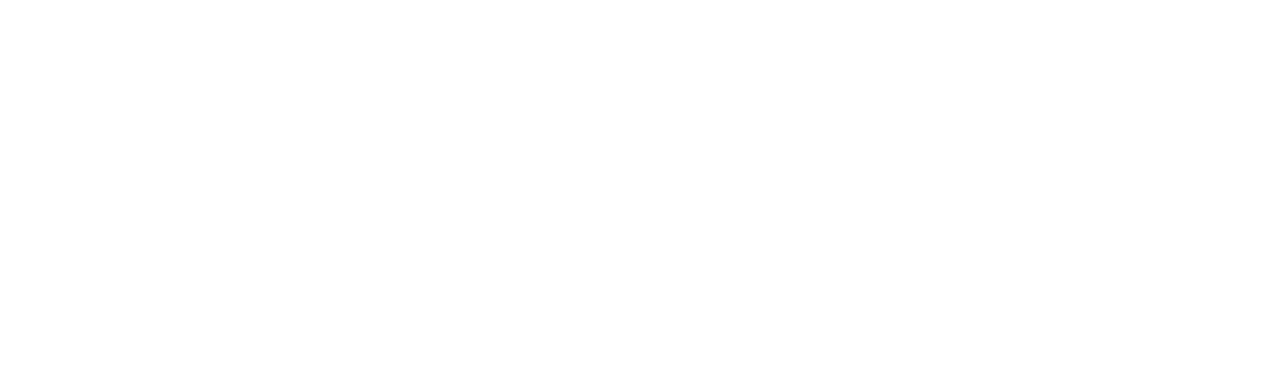
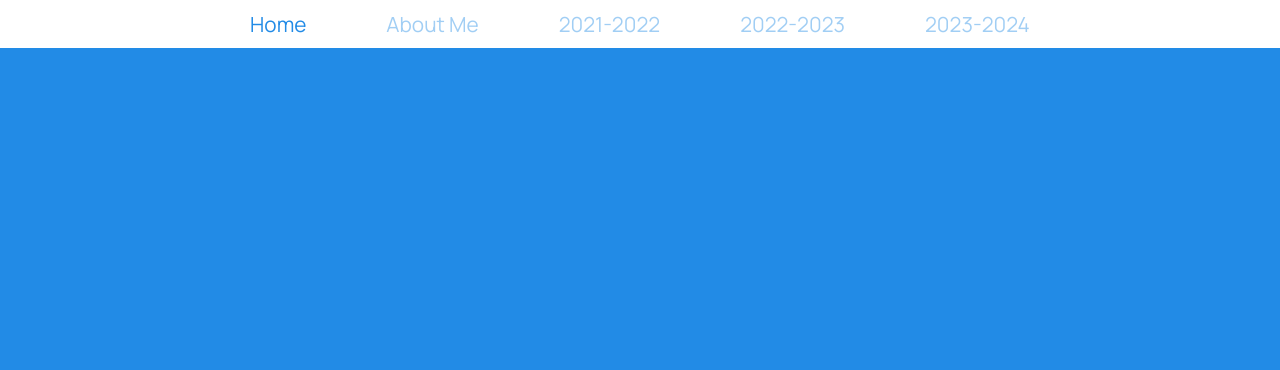
Before and after one commit to BDisciplined/Portfolio, a plain HTML site: page index.html in a window 1280 px wide. Shown: the top 370 px of the page. Drawn offline with nearby package versions, Linux system fonts and the light colour scheme.

Commit message:
[ADD] added basic css and page connections

```diff
--- a/index.html
+++ b/index.html
@@ -9,7 +9,27 @@
       type="image/x-icon"
       href="assets/imgs/icons/temp-home.png"
     />
+    <script
+      type="text/javascript"
+      src="https://code.jquery.com/jquery-latest.js"
+    ></script>
+    <script src="script.js"></script>
+
     <title>Home</title>
   </head>
-  <body></body>
+  <body>
+    <nav>
+      <div class="home"><a href="index.html">Home</a></div>
+      <div class="about"><a href="about-me.html">About Me</a></div>
+      <ul class="years">
+        <li class="y1"><a href="years/as_21-22.html">2021-2022</a></li>
+        <li class="y2"><a href="years/as_22-23.html">2022-2023</a></li>
+        <li class="y3"><a href="years/as_23-24.html">2023-2024</a></li>
+      </ul>
+    </nav>
+
+    <div class="wrapper">
+      <div class="hello">Greetings!</div>
+    </div>
+  </body>
 </html>
--- a/script.js
+++ b/script.js
@@ -0,0 +1,26 @@
+$(document).ready(function () {
+  applyActiveClass();
+
+  $("nav").on("click", function () {
+    applyActiveClass();
+  });
+
+  function applyActiveClass() {
+    let where = window.location.href.toString();
+    console.log(where + " open");
+
+    $(".home, .about, .y1, .y2, .y3").removeClass("we-here");
+
+    if (where.includes("index")) {
+      $(".home a").addClass("we-here");
+    } else if (where.includes("about")) {
+      $(".about a").addClass("we-here");
+    } else if (where.includes("21-22")) {
+      $(".y1 a").addClass("we-here");
+    } else if (where.includes("22-23")) {
+      $(".y2 a").addClass("we-here");
+    } else if (where.includes("23-24")) {
+      $(".y3 a").addClass("we-here");
+    }
+  }
+});
--- a/style.css
+++ b/style.css
@@ -0,0 +1,92 @@
+@font-face {
+  font-family: Manrope;
+  src: url("assets/fonts/Manrope.ttf");
+}
+@font-face {
+  font-family: ManropeEB;
+  src: url("assets/fonts/Manrope-ExtraBold.ttf");
+}
+* {
+  font-family: Manrope;
+}
+
+:root {
+  --main-back-color: #228be6;
+  --main-back-color-darker: #228be66c;
+  --main-color: #fff;
+}
+
+body {
+  padding: 0;
+  margin: 0;
+  text-align: center;
+
+  font-size: 3rem;
+
+  background-color: var(--main-back-color);
+  color: var(--main-color);
+}
+
+nav {
+  position: -webkit-sticky;
+  position: sticky;
+  top: 0;
+  padding-inline: var(--nav-spacing);
+  height: 3rem;
+
+  display: flex;
+  justify-content: center;
+  align-items: center;
+
+  font-size: 1.3rem;
+  color: var(--main-back-color);
+  background-color: var(--main-color);
+}
+
+.we-here {
+  color: var(--main-back-color);
+}
+
+a {
+  position: relative;
+  text-decoration: none;
+  color: var(--main-back-color-darker);
+  /* padding: 10px 40px 10px 40px; */
+  margin: 10px 40px 10px 40px;
+}
+a::after {
+  content: "";
+  position: absolute;
+  width: 70%;
+  height: 1px;
+  border-radius: 50%;
+  transform: scaleX(0);
+  background-color: #228be6;
+  bottom: -3px;
+  left: 15%;
+  transition: all 200ms linear;
+}
+
+.years {
+  padding: 0;
+  margin: 0;
+  list-style-type: none;
+  display: flex;
+}
+
+.wrapper {
+  height: 90vh;
+
+  padding: 0;
+  margin: 0;
+
+  display: flex;
+  flex-direction: column;
+  justify-content: center;
+  align-items: center;
+}
+
+.hello {
+  font-family: ManropeEB;
+  font-size: 100%;
+}
```
Also changed, not shown: about-me.html (+17 -1 lines), years/as_21-22.html (+18 -2 lines), years/as_22-23.html (+18 -2 lines), years/as_23-24.html (+18 -2 lines), assets/fonts/Manrope-ExtraBold.ttf (added), assets/fonts/Manrope.ttf (added).
